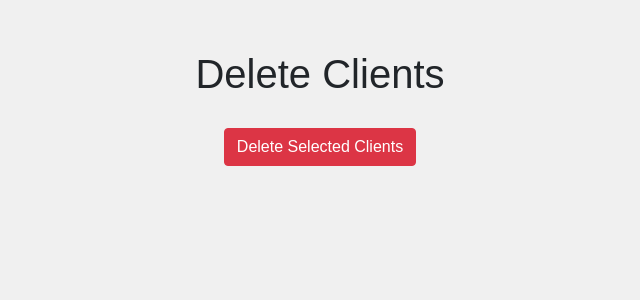
After one commit to GurramSaiKumar/FitHub, a Django app: template Accounts/templates/delete_clients.html in a window 1280 px wide. The commit adds this page. Shown: the top 300 px of the page, without its empty margins (320-960 px from the left). Run offline with Django 3.2, Linux system fonts and the light colour scheme; the template is opened without the code that fills it, so the values that code supplies are empty; some libraries are stand-ins or nearby versions.

Commit message:
Delete Client page

```diff
--- a/Accounts/templates/dashboard.html
+++ b/Accounts/templates/dashboard.html
@@ -61,8 +61,8 @@
 <body>
     <div class="panel">
         <ul>
-            <li><a href="{% url 'client' %}">Add Client</a></li>
-            <li><a href="/clients/delete">Delete Client</a></li>
+            <li><a href="{% url 'clients:client' %}">Add Client</a></li>
+            <li><a href="{% url 'clients:delete_clients' %}">Delete Client</a></li>
             <li><a href="/clients/update">Update Client</a></li>
         </ul>
     </div>
--- /dev/null
+++ b/Accounts/templates/delete_clients.html
@@ -0,0 +1,131 @@
+<!-- delete_clients.html -->
+<!DOCTYPE html>
+<html lang="en">
+<head>
+    <meta charset="UTF-8">
+    <meta name="viewport" content="width=device-width, initial-scale=1.0">
+    <title>Delete Clients</title>
+    <link rel="stylesheet" href="https://stackpath.bootstrapcdn.com/bootstrap/4.5.2/css/bootstrap.min.css">
+    <style>
+        body {
+            font-family: Arial, sans-serif;
+            background-color: #f0f0f0; /* Light gray background color */
+            padding-top: 50px;
+        }
+
+        .container {
+            max-width: 800px;
+            margin: auto;
+        }
+
+        h1 {
+            text-align: center;
+            margin-bottom: 30px;
+        }
+
+        .client-list {
+            list-style: none;
+            padding: 0;
+            text-align: center;
+        }
+
+        .client-item {
+            margin-bottom: 10px;
+            display: flex;
+            align-items: center;
+            justify-content: center;
+        }
+
+        .client-item input[type="checkbox"] {
+            margin-right: 10px;
+        }
+
+        #delete-clients-btn {
+            margin-top: 20px;
+            display: block;
+            margin-left: auto;
+            margin-right: auto;
+        }
+    </style>
+</head>
+<body>
+    <div class="container">
+        <h1>Delete Clients</h1>
+        <ul class="client-list" id="clients-container"></ul>
+        <button id="delete-clients-btn" class="btn btn-danger">Delete Selected Clients</button>
+        <div id="message" class="message"></div> <!-- Add a class to style the message -->
+    </div>
+
+    <style>
+        .message {
+            text-align: center; /* Center the text */
+            margin-top: 20px; /* Add some margin at the top */
+            font-size: 18px; /* Adjust font size */
+        }
+    </style>
+
+    <script>
+        // Fetch client data from the server
+        fetch('{% url 'clients:clients_list' %}')
+            .then(response => response.json())
+            .then(data => {
+                // Generate HTML to display clients and checkboxes
+                const clientsContainer = document.getElementById('clients-container');
+                data.forEach(client => {
+                    clientsContainer.innerHTML += `
+                        <div class="client-item">
+                            <input type="checkbox" name="selected-clients" value="${client.client_id}">
+                            <span>${client.client_name} - ${client.client_number}</span>
+                        </div>
+                    `;
+                });
+            })
+            .catch(error => {
+                console.error('Error fetching client data:', error);
+            });
+
+        // Handle deletion of selected clients
+        document.getElementById('delete-clients-btn').addEventListener('click', function() {
+            const selectedClients = Array.from(document.querySelectorAll('input[name="selected-clients"]:checked'))
+                .map(checkbox => parseInt(checkbox.value));
+
+            if (selectedClients.length > 0) {
+                // Send a DELETE request to delete selected clients
+                fetch('{% url 'clients:delete_clients' %}', {
+                    method: 'DELETE',
+                    headers: {
+                        'Content-Type': 'application/json'
+                    },
+                    body: JSON.stringify({ client_ids: selectedClients })
+                })
+                .then(response => {
+                    if (response.ok) {
+                        return response.json();
+                    } else {
+                        throw new Error('Failed to delete clients.');
+                    }
+                })
+                .then(data => {
+                    const messageDiv = document.getElementById('message'); // Get the message div element
+                    messageDiv.innerHTML = `${data.message}<br>Redirecting to dashboard in 5 seconds...`; // Add line break
+                    messageDiv.style.color = 'green'; // Style the message color
+                    // Redirect to the dashboard after 5 seconds
+                    setTimeout(function () {
+                        window.location.href = data.redirect_url;
+                    }, 5000);
+                })
+                .catch(error => {
+                    const messageDiv = document.getElementById('message'); // Get the message div element
+                    messageDiv.textContent = 'Failed to delete clients';
+                    messageDiv.style.color = 'red'; // Style the message as error
+                });
+            } else {
+                const messageDiv = document.getElementById('message'); // Get the message div element
+                messageDiv.textContent = 'Please select at least one client to delete.';
+                messageDiv.style.color = 'red'; // Style the message as error
+            }
+        });
+    </script>
+</body>
+
+</html>
--- a/Accounts/urls.py
+++ b/Accounts/urls.py
@@ -1,6 +1,7 @@
 from django.urls import path
 from Accounts import views
 
+app_name = 'accounts'
 urlpatterns = [
     path('register/', views.AccountRegisterView.as_view(), name='account_register'),
     path('login/', views.AccountLoginView.as_view(), name='account_login'),
--- a/ClientManagement/urls.py
+++ b/ClientManagement/urls.py
@@ -1,7 +1,9 @@
 from django.urls import path
 from ClientManagement import views
 
+app_name = 'clients'
 urlpatterns = [
     path('client/', views.ClientView.as_view(), name='client'),
-    # path('add_client/')
+    path('clients_list/', views.ClientsListView.as_view(), name='clients_list'),
+    path('delete/', views.DeleteClientsView.as_view(), name='delete_clients'),
 ]
--- a/FitHubSaaS/urls.py
+++ b/FitHubSaaS/urls.py
@@ -19,6 +19,6 @@ from django.urls import path, include
 
 urlpatterns = [
     path('admin/', admin.site.urls),
-    path('accounts/', include('Accounts.urls')),
-    path('clients/', include('ClientManagement.urls')),
+    path('accounts/', include(('Accounts.urls', 'accounts'), namespace='accounts')),
+    path('clients/', include(('ClientManagement.urls', 'clients'), namespace='clients')),
 ]
```
Also changed, not shown: ClientManagement/serializers.py (+7 -2 lines), ClientManagement/views.py (+35 -8 lines).
